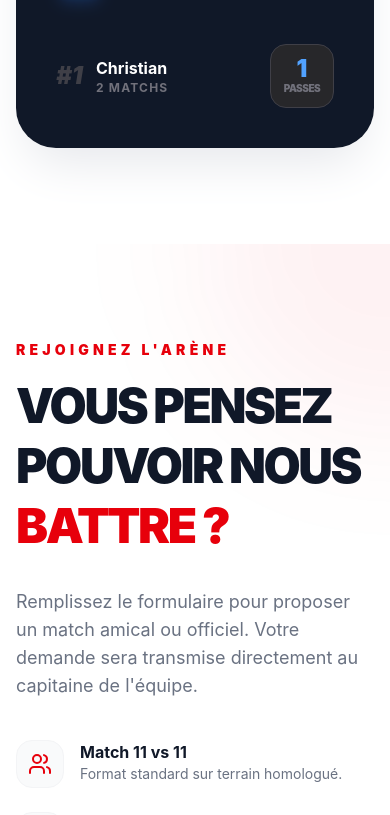
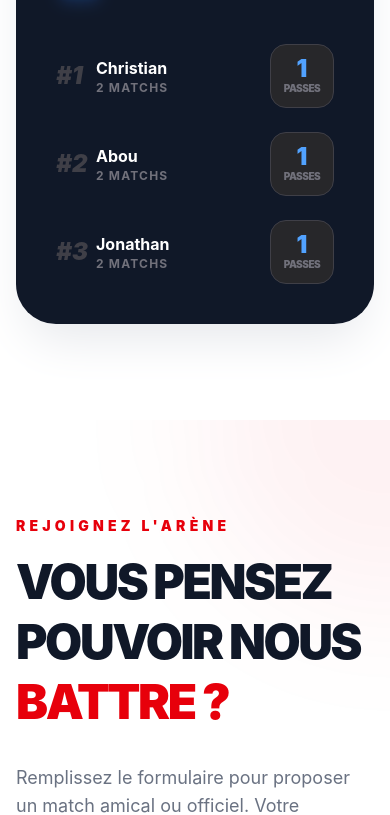
Before and after one commit to sincheCristian/FootballGestion, a React (Vite) app: page / in a window 390 px wide. Shown: the part 7836-8651 px from the top of the page. Built offline with nearby package versions, Linux system fonts and the light colour scheme.

Commit message:
final: page matches responsive et design premium3

```diff
--- a/src/app/components/Stats.tsx
+++ b/src/app/components/Stats.tsx
@@ -9,6 +9,8 @@ const scorers = [
 
 const assists = [
   { name: "Christian", assists: 1, match: 2 },
+  { name: "Abou", assists: 1, match: 2 },
+  { name: "Jonathan", assists: 1, match: 2 },
 ];
 
 export const Stats = () => {
```
